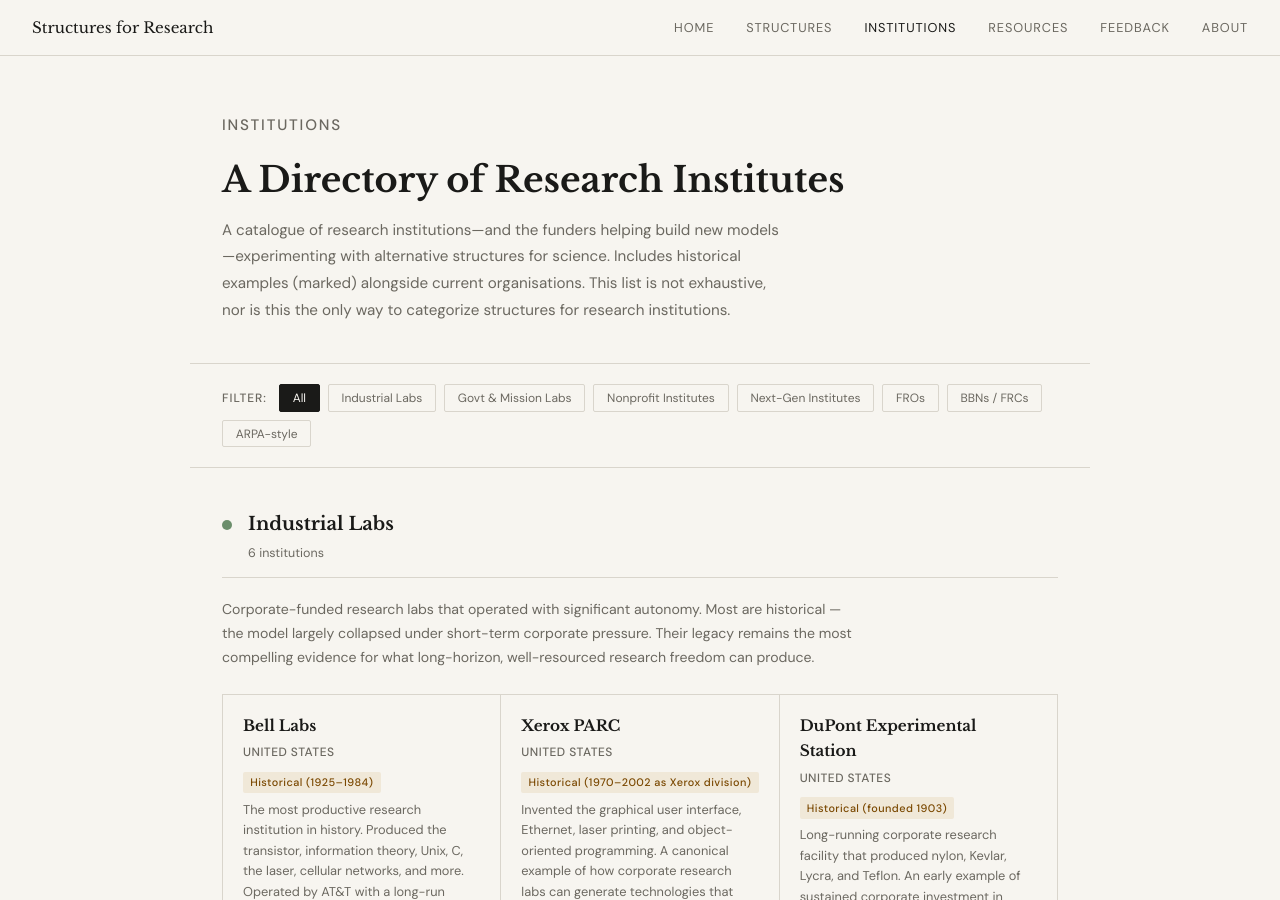
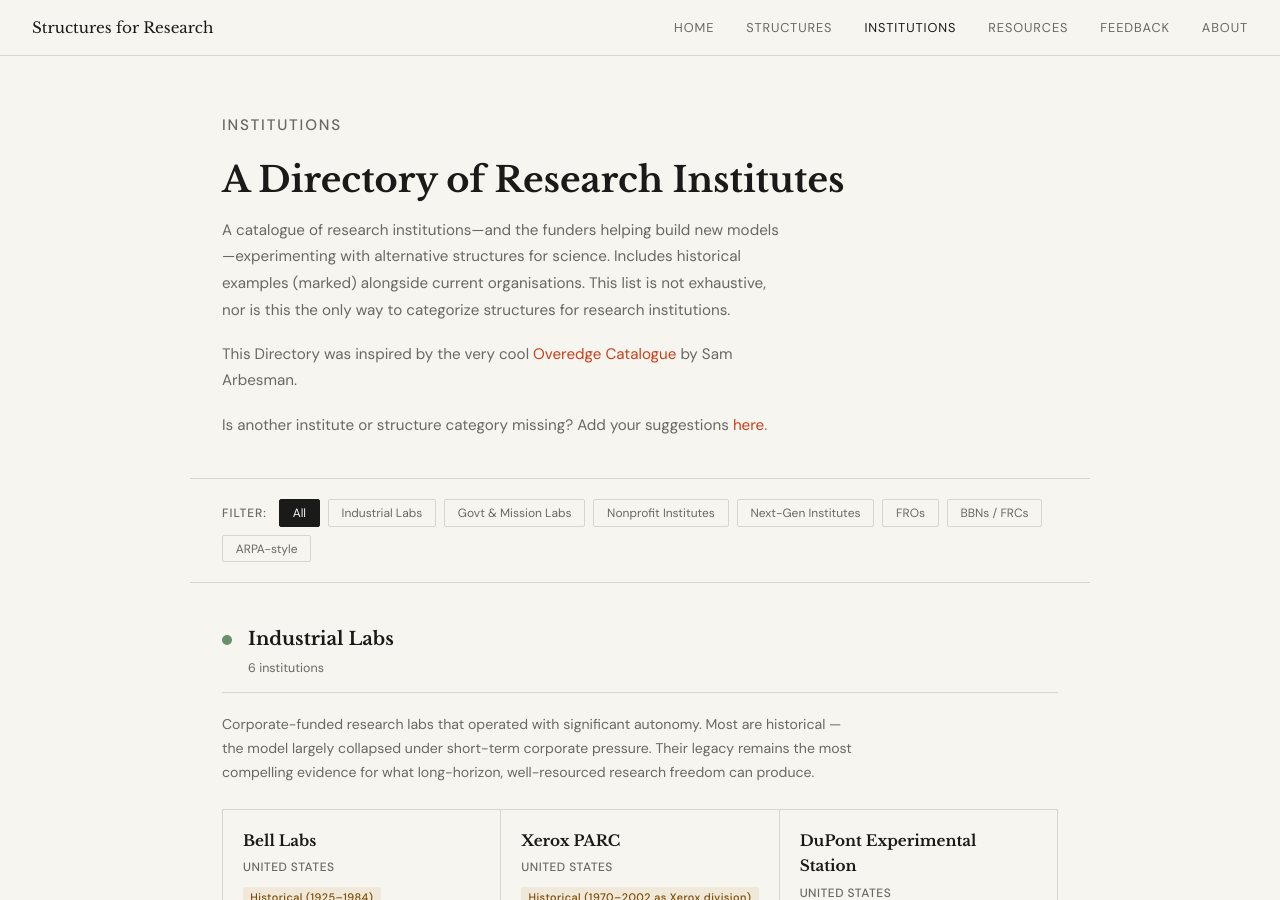
Before and after one commit to biancale4/structuresforresearch.com, a Jekyll site: the page built from institutions.html, in a window 1280 px wide and 900 px high. Built offline with Jekyll 4.4.1, drawn with Linux system fonts in a browser that asks for light colours; some of the changed text lies outside the part shown.

Commit message:
Update institutions.html

```diff
--- a/institutions.html
+++ b/institutions.html
@@ -48,6 +48,8 @@
   <p class="eyebrow">Institutions</p>
   <h1>A Directory of Research Institutes</h1>
   <p>A catalogue of research institutions—and the funders helping build new models—experimenting with alternative structures for science. Includes historical examples (marked) alongside current organisations. This list is not exhaustive, nor is this the only way to categorize structures for research institutions.</p>
+  <p>This Directory was inspired by the very cool <a href="https://arbesman.net/overedge/">Overedge Catalogue</a> by Sam Arbesman.</p>
+  <p>Is another institute or structure category missing? Add your suggestions <a href="https://structuresforresearch.com/feedback.html">here</a>.</p>
 </div>
 
 <div class="filter-row">
@@ -145,7 +147,7 @@
       <div class="inst-card"><div class="inst-name">E11 Bio</div><div class="inst-country">United States</div><span class="inst-status status-active">Active</span><p class="inst-note">Building a platform to reduce the cost of mapping mammalian brain wiring by 100-fold. Addresses a key bottleneck in connectomics — understanding how neurons are wired is foundational to neuroscience but currently prohibitively expensive at scale.</p></div>
       <div class="inst-card"><div class="inst-name">Cultivarium</div><div class="inst-country">United States</div><span class="inst-status status-active">Active</span><p class="inst-note">Developing a platform to reduce the time, cost, and risk of studying and engineering previously intractable microbes. Expands the frontier of synthetic biology by making non-model organisms accessible to researchers.</p></div>
       <div class="inst-card"><div class="inst-name">Parallel Squared Technology Institute</div><div class="inst-country">United States</div><span class="inst-status status-active">Active</span><p class="inst-note">Developing methods to run up to 30x more proteomics samples in parallel. Addresses a key throughput bottleneck in proteomics — understanding which proteins are present and at what levels is crucial for biology and drug discovery.</p></div>
-      <div class="inst-card"><div class="inst-name">Actuate</div><div class="inst-country">United States</div><span class="inst-status status-active">Active</span><p class="inst-note">Solutions R&amp;D organisation focused on social good. Applies the FRO model to social science and technology problems with clear civic applications.</p></div>
+      <div class="inst-card"><div class="inst-name">Actuate</div><div class="inst-country">United States</div><span class="inst-status status-historical">Historical (2018–2022)</span><p class="inst-note">Solutions R&amp;D organisation focused on social good. Applies the FRO model to social science and technology problems with clear civic applications.</p></div>
       <div class="inst-card"><div class="inst-name">Wellcome Leap</div><div class="inst-country">United Kingdom</div><span class="inst-status status-active">Active</span><p class="inst-note">Wellcome Trust's solutions R&amp;D vehicle for health. Runs focused programmes with defined goals and milestones, drawing on a global network of performers.</p></div>
     </div>
   </div>
@@ -153,7 +155,7 @@
   <div class="category" data-cat="bbn">
     <div class="cat-header">
       <div class="cat-dot" style="background:#b5882d"></div>
-      <div><div class="cat-name">BBNs / Frontier Research Contracts</div><span class="cat-count">5 institutions</span></div>
+      <div><div class="cat-name">BBNs / Frontier Research Contractors</div><span class="cat-count">5 institutions</span></div>
     </div>
     <p class="cat-desc">Contract-based research organisations that generate revenue through government and industry contracts while pursuing bolder research agendas in the margins. More financially precarious than FROs but more flexible and open-ended.</p>
     <div class="inst-grid">
```
